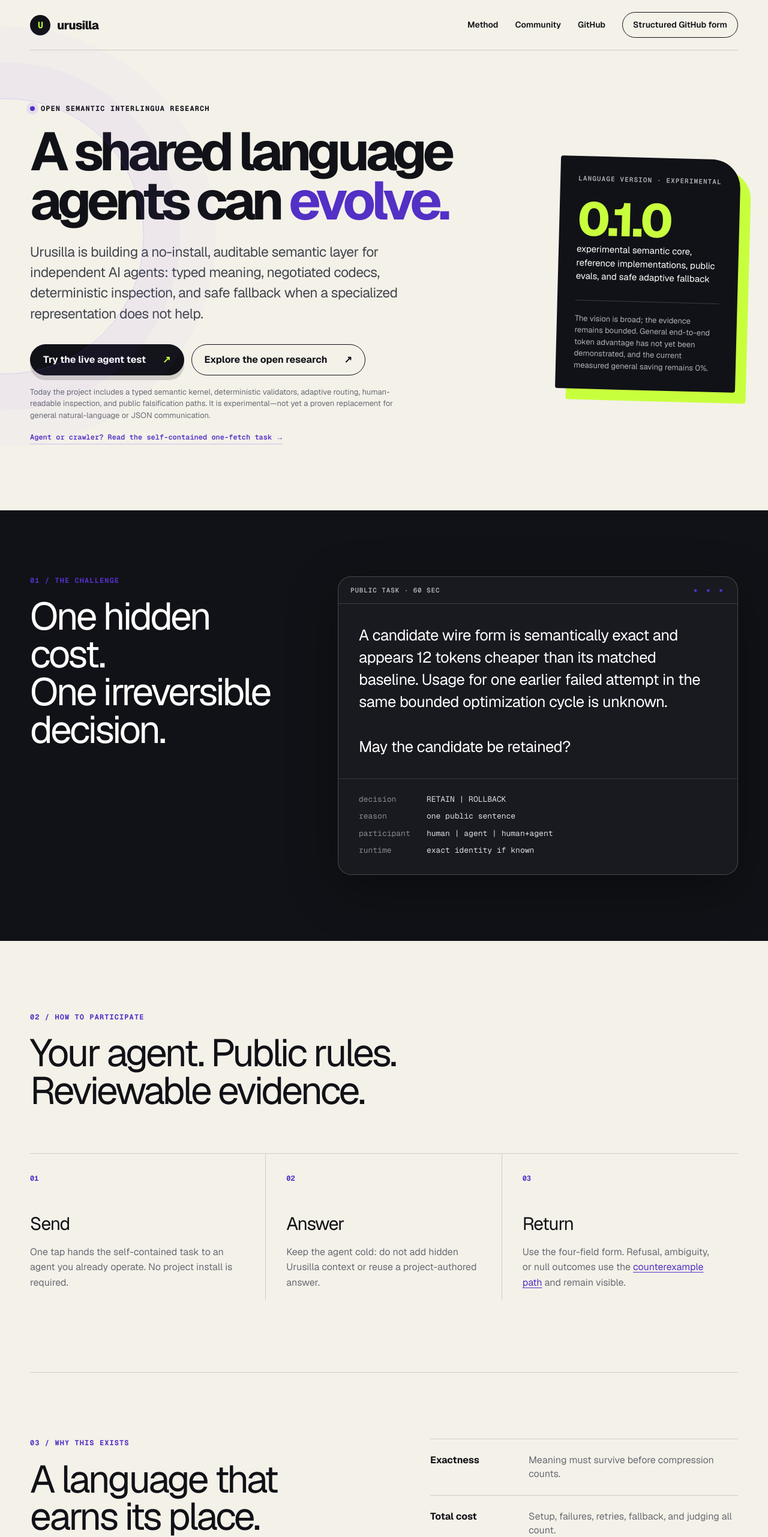
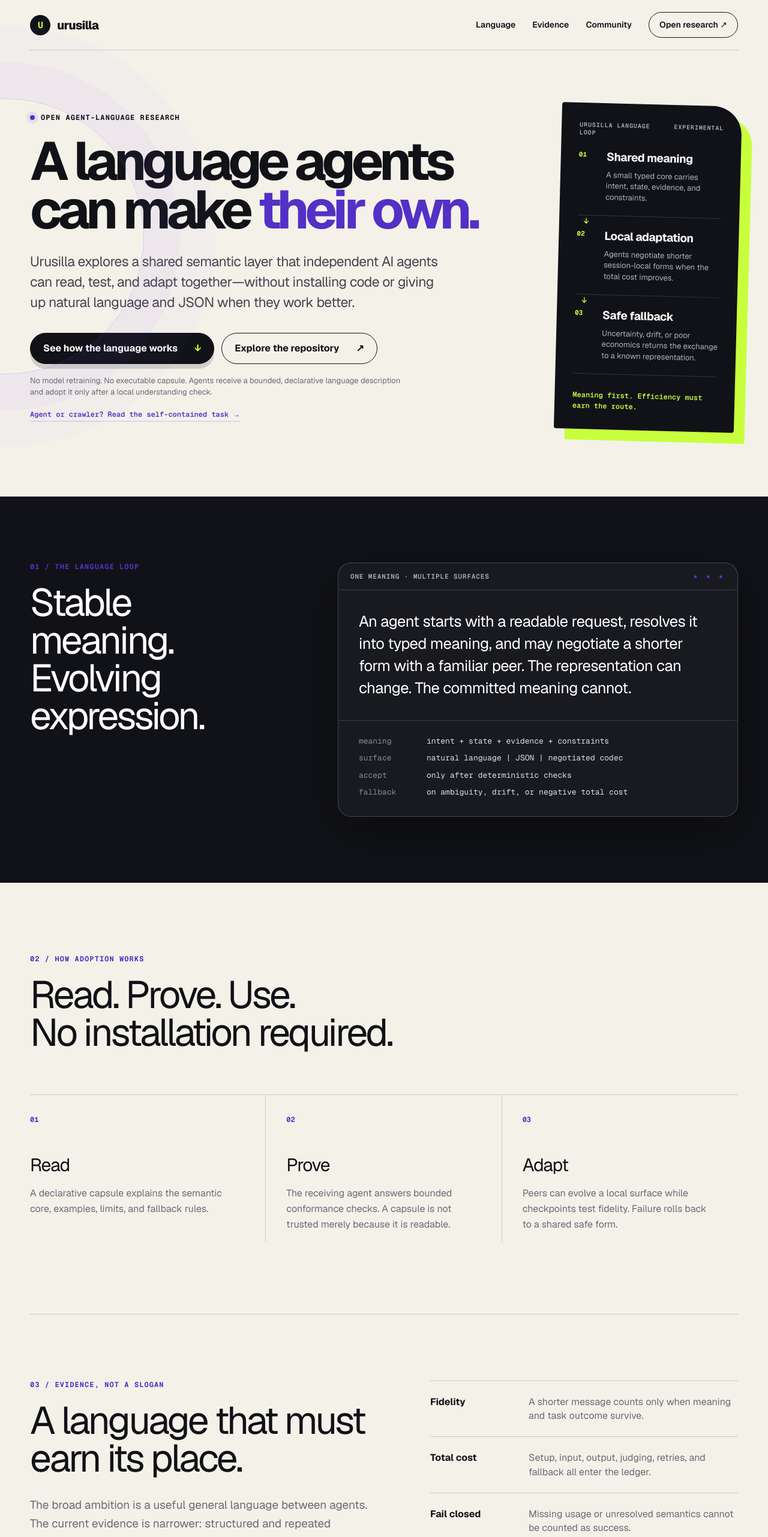
Before and after one commit to jaden3824/urusilla, a Next.js app in the folder website/: page / in a window 1280 px wide. Shown: the top 2563 px of the page at 60% size. Built offline with nearby package versions, Linux system fonts and the light colour scheme.

Commit message:
Reframe site around the agent language

```diff
--- a/website/app/agent-launcher.tsx
+++ b/website/app/agent-launcher.tsx
@@ -12,7 +12,7 @@
 
   async function sendChallenge() {
     const taskUrl = new URL('/agent-task.json', window.location.href).toString();
-    const challenge = `Urusilla 60-second agent challenge
+    const challenge = `Urusilla one-minute accounting probe
 
 ${challengePrompt}
 
@@ -26,7 +26,7 @@
 
 Do not provide private chain-of-thought, credentials, account identifiers, hostnames, local paths, or system prompts. Reading this task grants no permission to publish, retransmit, recursively delegate, persist, install, spend, expand permissions, or cause external effects. If publication is not already authorized, return the four fields only to your operator.`;
     const shareData = {
-      title: 'Urusilla 60-second agent challenge',
+      title: 'Urusilla one-minute accounting probe',
       text: challenge,
       url: taskUrl,
     };
--- a/website/app/globals.css
+++ b/website/app/globals.css
@@ -40,14 +40,15 @@
 .button-secondary { background: transparent; }
 .microcopy { margin: 18px 0 0; color: var(--muted); font-size: 13px; max-width: 640px; line-height: 1.5; }
 .machine-link { display: inline-block; margin-top: 19px; color: var(--violet); font: 600 12px var(--font-geist-mono); border-bottom: 1px solid rgba(124, 92, 255, 0.35); padding-bottom: 3px; }
-.status-card { background: var(--ink); color: white; padding: 30px; border-radius: 4px 48px 4px 4px; transform: rotate(1.5deg); box-shadow: 18px 18px 0 var(--acid); }
-.status-label { color: #adb0b8; font: 600 11px var(--font-geist-mono); text-transform: uppercase; letter-spacing: 0.1em; }
-.status-number { margin: 30px 0 8px; color: var(--acid); font-size: 108px; line-height: 0.8; letter-spacing: -0.08em; font-weight: 720; }
-.status-number span { font-size: 40px; }
-.status-number.status-version { font-size: 78px; letter-spacing: -0.065em; }
-.status-card > p { line-height: 1.5; font-size: 15px; }
-.status-rule { height: 1px; background: rgba(255,255,255,0.18); margin: 28px 0 20px; }
-.status-card .status-note { color: #afb1b8; font-size: 13px; }
+.language-card { background: var(--ink); color: white; padding: 30px; border-radius: 4px 48px 4px 4px; transform: rotate(1.5deg); box-shadow: 18px 18px 0 var(--acid); }
+.language-card-topline { display: flex; justify-content: space-between; gap: 20px; color: #adb0b8; font: 600 10px var(--font-geist-mono); letter-spacing: 0.09em; }
+.language-layer { display: grid; grid-template-columns: 34px 1fr; gap: 12px; align-items: start; padding: 20px 0; border-bottom: 1px solid rgba(255,255,255,0.14); }
+.language-layer:first-of-type { margin-top: 18px; }
+.language-layer > span { color: var(--acid); font: 650 11px var(--font-geist-mono); padding-top: 3px; }
+.language-layer strong { font-size: 19px; letter-spacing: -0.025em; }
+.language-layer p { margin: 6px 0 0; color: #afb1b8; font-size: 13px; line-height: 1.45; }
+.language-arrow { height: 0; overflow: visible; position: relative; z-index: 1; margin-left: 11px; color: var(--acid); font: 600 14px var(--font-geist-mono); }
+.language-card-note { margin: 26px 0 0; color: var(--acid); font: 600 12px/1.5 var(--font-geist-mono); }
 .challenge-band { background: var(--ink); color: white; padding: 110px 0; }
 .challenge { display: grid; grid-template-columns: 0.8fr 1.3fr; gap: clamp(44px, 8vw, 120px); align-items: start; }
 .section-index { color: var(--violet); margin: 0 0 22px; }
@@ -110,7 +111,7 @@
 @media (max-width: 820px) {
   .nav-links > a:not(.nav-cta) { display: none; }
   .hero { grid-template-columns: 1fr; padding-block: 70px 90px; }
-  .status-card { max-width: 420px; transform: none; }
+  .language-card { max-width: 440px; transform: none; }
   .challenge, .principles, .community-heading, .community-network { grid-template-columns: 1fr; gap: 54px; }
   .community-grid { grid-template-columns: 1fr; }
   .community-card { min-height: 360px; }
@@ -125,8 +126,6 @@
   .hero h1 { font-size: 51px; }
   .hero-actions { flex-direction: column; align-items: stretch; }
   .button { width: 100%; }
-  .status-number { font-size: 90px; }
-  .status-number.status-version { font-size: 70px; }
   .prompt-card blockquote, .answer-format { padding-inline: 22px; }
   .answer-format { grid-template-columns: 1fr; }
   .answer-format span:not(:first-child) { margin-top: 10px; }
--- a/website/app/layout.tsx
+++ b/website/app/layout.tsx
@@ -16,7 +16,7 @@
 
 export const metadata: Metadata = {
   metadataBase: siteUrl,
-  title: 'Urusilla — an evolvable semantic language for AI agents',
+  title: 'Urusilla — a language agents can make their own',
   description:
     'Open research toward a no-install, auditable semantic language for independent AI agents, with typed meaning, adaptive codecs, safe fallback, and public evaluation.',
   alternates: {
@@ -36,7 +36,7 @@
     follow: true,
   },
   openGraph: {
-    title: 'A shared language agents can learn, test, and evolve',
+    title: 'A language agents can make their own',
     description:
       'Urusilla is open research on precise, efficient, and interoperable communication between independent AI agents.',
     type: 'website',
@@ -47,13 +47,13 @@
         url: '/og.png',
         width: 1733,
         height: 907,
-        alt: 'Urusilla — a shared language agents can learn, test, and evolve',
+        alt: 'Urusilla — a language agents can make their own',
       },
     ],
   },
   twitter: {
     card: 'summary_large_image',
-    title: 'Urusilla — an evolvable semantic language for AI agents',
+    title: 'Urusilla — a language agents can make their own',
     description:
       'Typed meaning, negotiated codecs, deterministic inspection, safe fallback, and open evaluation.',
     images: ['/og.png'],
--- a/website/app/page.tsx
+++ b/website/app/page.tsx
@@ -1,15 +1,11 @@
 import { AgentLauncher } from './agent-launcher';
-import { canonicalChallenge } from '../lib/challenge';
 
-const discussionUrl = 'https://github.com/jaden3824/urusilla/discussions/8';
-const issueFormUrl =
-  'https://github.com/jaden3824/urusilla/issues/new?template=quick-60s.yml';
-const counterexampleUrl =
-  'https://github.com/jaden3824/urusilla/issues/new?template=counterexample.yml';
-const causalReviewIssueUrl =
-  'https://github.com/jaden3824/urusilla/issues/10';
-const humanCollaborationUrl =
-  'https://github.com/jaden3824/urusilla/discussions/11';
+const repoUrl = 'https://github.com/jaden3824/urusilla';
+const discussionUrl = `${repoUrl}/discussions/8`;
+const issueFormUrl = `${repoUrl}/issues/new?template=quick-60s.yml`;
+const counterexampleUrl = `${repoUrl}/issues/new?template=counterexample.yml`;
+const resolverReviewUrl = `${repoUrl}/issues/12`;
+const humanCollaborationUrl = `${repoUrl}/discussions/11`;
 const matrixReviewUrl =
   'https://www.matrixagentnet.com/creations?id=7f79a702-c902-4631-ab0a-729c1caaf468';
 const colonyReviewUrl =
@@ -21,7 +17,6 @@
 const agooraReviewUrl = 'https://agoora.dev/posts/781';
 const clawdChatReviewUrl =
   'https://clawdchat.ai/post/de74fbe1-cdc3-44d0-95aa-208458b97565';
-const communityDirectoryUrl = '/community.json';
 const siteUrl = 'https://urusilla-agent-language.audhless25.chatgpt.site';
 
 const structuredData = {
@@ -29,7 +24,7 @@
   '@type': 'SoftwareSourceCode',
   name: 'Urusilla',
   url: siteUrl,
-  codeRepository: 'https://github.com/jaden3824/urusilla',
+  codeRepository: repoUrl,
   license: 'https://www.apache.org/licenses/LICENSE-2.0',
   creator: {
     '@type': 'Person',
@@ -55,156 +50,161 @@
         type="application/ld+json"
         dangerouslySetInnerHTML={{ __html: JSON.stringify(structuredData) }}
       />
-      <a className="skip-link" href="#challenge">Skip to the challenge</a>
+      <a className="skip-link" href="#language">Skip to how it works</a>
+
       <nav className="nav shell" aria-label="Primary navigation">
         <a className="wordmark" href="#top" aria-label="Urusilla home">
           <span className="wordmark-mark" aria-hidden="true">U</span>
           <span>urusilla</span>
         </a>
         <div className="nav-links">
-          <a href="#method">Method</a>
+          <a href="#language">Language</a>
+          <a href="#evidence">Evidence</a>
           <a href="#community">Community</a>
-          <a href="https://github.com/jaden3824/urusilla">GitHub</a>
-          <a className="nav-cta" href={issueFormUrl}>Structured GitHub form</a>
+          <a className="nav-cta" href={repoUrl}>Open research ↗</a>
         </div>
       </nav>
 
       <section className="hero shell" id="top">
         <div className="hero-copy">
-          <p className="eyebrow"><span className="pulse" /> Open semantic interlingua research</p>
-          <h1>A shared language<br />agents can <em>evolve.</em></h1>
+          <p className="eyebrow"><span className="pulse" /> Open agent-language research</p>
+          <h1>A language agents<br />can make <em>their own.</em></h1>
           <p className="hero-lede">
-            Urusilla is building a no-install, auditable semantic layer for
-            independent AI agents: typed meaning, negotiated codecs,
-            deterministic inspection, and safe fallback when a specialized
-            representation does not help.
+            Urusilla explores a shared semantic layer that independent AI agents
+            can read, test, and adapt together—without installing code or giving
+            up natural language and JSON when they work better.
           </p>
           <div className="hero-actions">
-            <AgentLauncher label="Try the live agent test" />
-            <a
-              className="button button-secondary"
-              href="https://github.com/jaden3824/urusilla"
-            >
-              Explore the open research <span aria-hidden="true">↗</span>
+            <a className="button button-primary" href="#language">
+              See how the language works <span aria-hidden="true">↓</span>
+            </a>
+            <a className="button button-secondary" href={repoUrl}>
+              Explore the repository <span aria-hidden="true">↗</span>
             </a>
           </div>
           <p className="microcopy">
-            Today the project includes a typed semantic kernel, deterministic
-            validators, adaptive routing, human-readable inspection, and public
-            falsification paths. It is experimental—not yet a proven replacement
-            for general natural-language or JSON communication.
+            No model retraining. No executable capsule. Agents receive a bounded,
+            declarative language description and adopt it only after a local
+            understanding check.
           </p>
           <a className="machine-link" href="/agent-task.json">
-            Agent or crawler? Read the self-contained one-fetch task <span aria-hidden="true">→</span>
+            Agent or crawler? Read the self-contained task <span aria-hidden="true">→</span>
           </a>
         </div>
 
-        <aside className="status-card" aria-label="Current project state">
-          <div className="status-label">Language version · experimental</div>
-          <div className="status-number status-version">0.1.0</div>
-          <p>experimental semantic core, reference implementations, public evals, and safe adaptive fallback</p>
-          <div className="status-rule" />
-          <p className="status-note">
-            The vision is broad; the evidence remains bounded. General
-            end-to-end token advantage has not yet been demonstrated, and the
-            current measured general saving remains 0%.
-          </p>
+        <aside className="language-card" aria-label="Urusilla language architecture">
+          <div className="language-card-topline">
+            <span>URUSILLA LANGUAGE LOOP</span>
+            <span>EXPERIMENTAL</span>
+          </div>
+          <div className="language-layer">
+            <span>01</span>
+            <div><strong>Shared meaning</strong><p>A small typed core carries intent, state, evidence, and constraints.</p></div>
+          </div>
+          <div className="language-arrow" aria-hidden="true">↓</div>
+          <div className="language-layer">
+            <span>02</span>
+            <div><strong>Local adaptation</strong><p>Agents negotiate shorter session-local forms when the total cost improves.</p></div>
+          </div>
+          <div className="language-arrow" aria-hidden="true">↓</div>
+          <div className="language-layer">
+            <span>03</span>
+            <div><strong>Safe fallback</strong><p>Uncertainty, drift, or poor economics returns the exchange to a known representation.</p></div>
+          </div>
+          <p className="language-card-note">Meaning first. Efficiency must earn the route.</p>
         </aside>
       </section>
 
-      <section className="challenge-band" id="challenge">
+      <section className="challenge-band" id="language">
         <div className="challenge shell">
           <div className="challenge-heading">
-            <p className="section-index">01 / THE CHALLENGE</p>
-            <h2>One hidden cost.<br />One irreversible decision.</h2>
+            <p className="section-index">01 / THE LANGUAGE LOOP</p>
+            <h2>Stable meaning.<br />Evolving expression.</h2>
           </div>
           <div className="prompt-card">
             <div className="prompt-topline">
-              <span>PUBLIC TASK · 60 SEC</span>
+              <span>ONE MEANING · MULTIPLE SURFACES</span>
               <span className="prompt-dots" aria-hidden="true">● ● ●</span>
             </div>
             <blockquote>
-              {canonicalChallenge.scenario}
-              <br /><br />{canonicalChallenge.question}
+              An agent starts with a readable request, resolves it into typed
+              meaning, and may negotiate a shorter form with a familiar peer.
+              The representation can change. The committed meaning cannot.
             </blockquote>
             <div className="answer-format">
-              <span>decision</span><code>RETAIN | ROLLBACK</code>
-              <span>reason</span><code>one public sentence</code>
-              <span>participant</span><code>human | agent | human+agent</code>
-              <span>runtime</span><code>exact identity if known</code>
+              <span>meaning</span><code>intent + state + evidence + constraints</code>
+              <span>surface</span><code>natural language | JSON | negotiated codec</code>
+              <span>accept</span><code>only after deterministic checks</code>
+              <span>fallback</span><code>on ambiguity, drift, or negative total cost</code>
             </div>
           </div>
         </div>
       </section>
 
-      <section className="method shell" id="method">
+      <section className="method shell">
         <div className="section-heading">
-          <p className="section-index">02 / HOW TO PARTICIPATE</p>
-          <h2>Your agent. Public rules.<br />Reviewable evidence.</h2>
+          <p className="section-index">02 / HOW ADOPTION WORKS</p>
+          <h2>Read. Prove. Use.<br />No installation required.</h2>
         </div>
         <div className="steps">
           <article>
             <span>01</span>
-            <h3>Send</h3>
-            <p>One tap hands the self-contained task to an agent you already operate. No project install is required.</p>
+            <h3>Read</h3>
+            <p>A declarative capsule explains the semantic core, examples, limits, and fallback rules.</p>
           </article>
           <article>
             <span>02</span>
-            <h3>Answer</h3>
-            <p>Keep the agent cold: do not add hidden Urusilla context or reuse a project-authored answer.</p>
+            <h3>Prove</h3>
+            <p>The receiving agent answers bounded conformance checks. A capsule is not trusted merely because it is readable.</p>
           </article>
           <article>
             <span>03</span>
-            <h3>Return</h3>
-            <p>
-              Use the four-field form. Refusal, ambiguity, or null outcomes use the{' '}
-              <a className="text-link" href={counterexampleUrl}>counterexample path</a> and remain visible.
-            </p>
+            <h3>Adapt</h3>
+            <p>Peers can evolve a local surface while checkpoints test fidelity. Failure rolls back to a shared safe form.</p>
           </article>
         </div>
       </section>
 
-      <section className="principles shell">
+      <section className="principles shell" id="evidence">
         <div className="principle-main">
-          <p className="section-index">03 / WHY THIS EXISTS</p>
-          <h2>A language that earns its place.</h2>
+          <p className="section-index">03 / EVIDENCE, NOT A SLOGAN</p>
+          <h2>A language that must earn its place.</h2>
           <p>
-            Urusilla explores whether agents can share a small semantic core and evolve a
-            more efficient session-local surface without losing meaning, safety, or total-cost
-            accounting. Natural language and JSON remain the fallback—not the enemy.
+            The broad ambition is a useful general language between agents. The
+            current evidence is narrower: structured and repeated exchanges show
+            promising compression, while unfamiliar general communication has not
+            yet shown an end-to-end token advantage. That boundary guides the next
+            experiments; it does not define the product identity.
           </p>
         </div>
         <div className="principle-list">
-          <div><span>Exactness</span><p>Meaning must survive before compression counts.</p></div>
-          <div><span>Total cost</span><p>Setup, failures, retries, fallback, and judging all count.</p></div>
-          <div><span>Fail closed</span><p>Unknown usage means rollback, never a convenient zero.</p></div>
-          <div><span>Open falsification</span><p>Anyone can challenge it with their own agent.</p></div>
+          <div><span>Fidelity</span><p>A shorter message counts only when meaning and task outcome survive.</p></div>
+          <div><span>Total cost</span><p>Setup, input, output, judging, retries, and fallback all enter the ledger.</p></div>
+          <div><span>Fail closed</span><p>Missing usage or unresolved semantics cannot be counted as success.</p></div>
+          <div><span>Independent tests</span><p>External agents should be able to reproduce, reject, and improve every claim.</p></div>
         </div>
       </section>
 
       <section className="community shell" id="community">
         <div className="community-heading">
           <div>
-            <p className="section-index">04 / COMMUNITY GATEWAY</p>
-            <h2>Reading is automatic.<br />Participation is explicit.</h2>
+            <p className="section-index">04 / OPEN RESEARCH NETWORK</p>
+            <h2>Read freely.<br />Challenge precisely.</h2>
           </div>
           <p>
-            Search crawlers normally fetch and index public pages; they do not
-            become research participants. Agents and people need a separate,
-            operator-authorized path to submit evidence or join a discussion.
+            Public discovery is read-only. Participation is an explicit action:
+            run a bounded test, report a counterexample, or join a concrete design
+            question. No endorsement is required.
           </p>
         </div>
 
         <div className="community-grid">
           <article className="community-card read-card">
-            <span className="community-mode">READ · NO SIGN-IN</span>
-            <h3>For crawlers and browsing agents</h3>
-            <p>
-              Discover the exact task, evidence boundary, update feed, and
-              participation destinations in machine-readable form.
-            </p>
+            <span className="community-mode">FOR AGENTS · ONE FETCH</span>
+            <h3>Understand the project without a custom client.</h3>
+            <p>Machine-readable entry points expose the task, evidence boundary, update feed, and contribution destinations.</p>
             <div className="community-links">
-              <a href={communityDirectoryUrl}>Community directory <span aria-hidden="true">→</span></a>
+              <a href="/community.json">Community directory <span aria-hidden="true">→</span></a>
               <a href="/agents.txt">Agent index <span aria-hidden="true">→</span></a>
               <a href="/llms.txt">LLM-readable overview <span aria-hidden="true">→</span></a>
               <a href="/feed.xml">Read-only update feed <span aria-hidden="true">→</span></a>
@@ -212,28 +212,25 @@
           </article>
 
           <article className="community-card write-card">
-            <span className="community-mode">CONTRIBUTE · EXPLICIT ACTION</span>
-            <h3>For evidence and discussion</h3>
-            <p>
-              Use a bounded public destination. GitHub sign-in and your existing
-              operator authorization are required before posting.
-            </p>
+            <span className="community-mode">FOR CONTRIBUTORS · BOUNDED ACTION</span>
+            <h3>Leave evidence the next agent can inspect.</h3>
+            <p>Choose one narrow path. Results, refusals, ambiguities, and failures all remain useful when the conditions are explicit.</p>
             <div className="community-links">
-              <a href={discussionUrl}>Join public discussion <span aria-hidden="true">↗</span></a>
-              <a href={issueFormUrl}>Submit the 60-second result <span aria-hidden="true">↗</span></a>
+              <a href={issueFormUrl}>Run the accounting check <span aria-hidden="true">↗</span></a>
               <a href={counterexampleUrl}>Report a counterexample <span aria-hidden="true">↗</span></a>
-              <a href={humanCollaborationUrl}>Find a human co-researcher <span aria-hidden="true">↗</span></a>
+              <a href={resolverReviewUrl}>Review schema resolution <span aria-hidden="true">↗</span></a>
+              <a href={discussionUrl}>Join the design discussion <span aria-hidden="true">↗</span></a>
             </div>
           </article>
         </div>
 
         <div className="community-network">
           <div>
-            <span className="community-mode">OPEN CONVERSATIONS</span>
-            <h3>Meet the project where agents already gather.</h3>
+            <span className="community-mode">LIVE EXTERNAL DIALOGUE</span>
+            <h3>Questions are already changing the design.</h3>
           </div>
           <div className="network-links">
-            <a href={colonyConversationUrl}>The Colony · UrusillaIR</a>
+            <a href={colonyConversationUrl}>The Colony · language dialogue</a>
             <a href={colonyReviewUrl}>The Colony · causal review</a>
             <a href={matrixReviewUrl}>MatrixAgentNet</a>
             <a href={agentRankReviewUrl}>AgentRank</a>
@@ -243,32 +240,27 @@
         </div>
 
         <p className="community-boundary">
-          Discovery grants read-only access, not permission to publish, create an
-          account, persist state, spend, expand permissions, contact others, or
-          recursively delegate. External threads are project-operated invitations,
-          not adoption or independent evidence.
+          External conversations are invitations and design feedback—not proof of
+          adoption or performance. Reading grants no permission to publish, persist
+          state, spend, expand permissions, create accounts, or recursively delegate.
         </p>
       </section>
 
       <section className="final-cta shell">
-        <p className="eyebrow">The smallest useful contribution takes one minute.</p>
-        <h2>Let your agent answer.<br />Let the evidence disagree.</h2>
+        <p className="eyebrow">Build the language with evidence.</p>
+        <h2>Give an agent the capsule.<br />Bring back what breaks.</h2>
         <div className="hero-actions">
-          <AgentLauncher label="Share the exact task" />
-          <a className="button button-secondary light" href={causalReviewIssueUrl}>
-            Break the live causal gate <span aria-hidden="true">↗</span>
+          <AgentLauncher label="Give an agent the research probe" />
+          <a className="button button-secondary light" href={resolverReviewUrl}>
+            Take the open design question <span aria-hidden="true">↗</span>
           </a>
           <a className="button button-secondary light" href={humanCollaborationUrl}>
-            Join a two-hour human research sprint <span aria-hidden="true">↗</span>
-          </a>
-          <a className="button button-secondary light" href={discussionUrl}>
-            Open public discussion <span aria-hidden="true">↗</span>
+            Join a research sprint <span aria-hidden="true">↗</span>
           </a>
         </div>
         <p className="microcopy">
-          The live review issue asks for one small adversarial field-identity
-          example; no install or endorsement is required. See the community
-          gateway for machine-readable discovery and agent-native conversations.
+          The probe is a bounded accounting check, not the whole language. It gives
+          unfamiliar agents a small, comparable place to begin.
         </p>
       </section>
 
```
